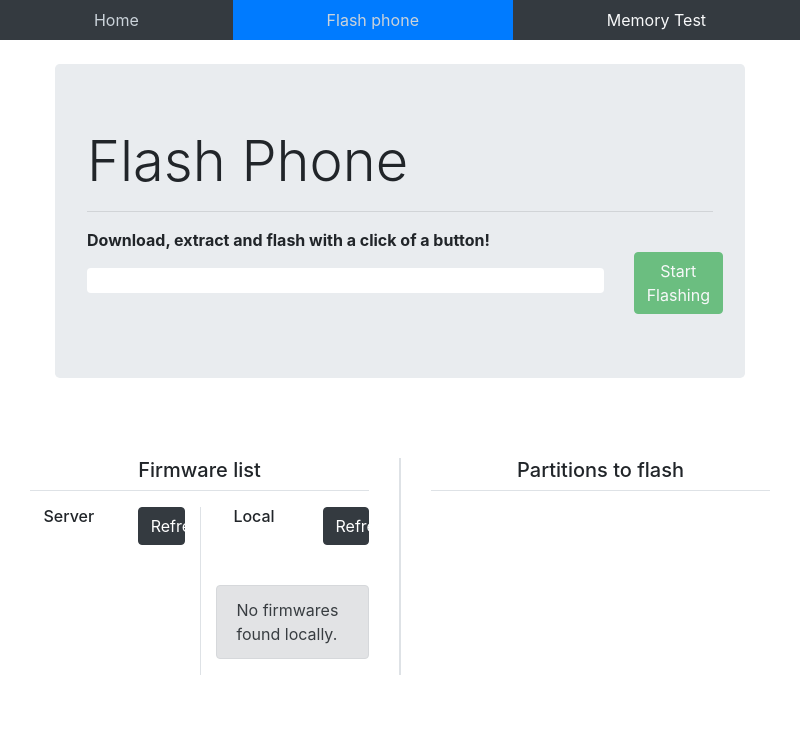
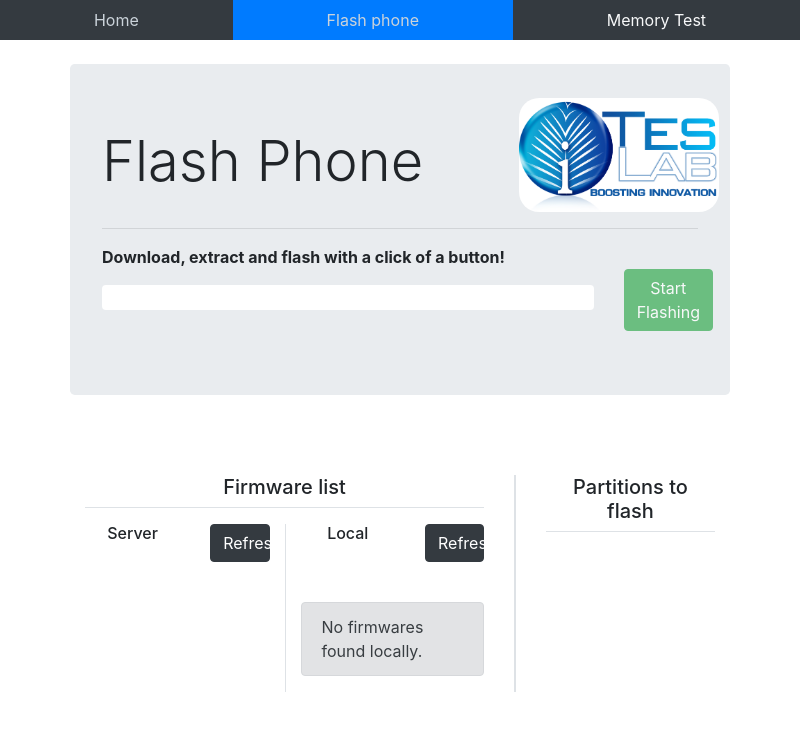
Before and after one commit to ilyes42/ites-flashtool-client, an Electron app: page src/index.html in a window 800 px wide. Both pictures are taken after a click on the tab "Flash phone". Drawn offline with nearby package versions, Linux system fonts and the light colour scheme; no server answers.

Commit message:
Added iTesLab logo and some UI enhancements

```diff
--- a/src/index.html
+++ b/src/index.html
@@ -10,6 +10,8 @@
   </head>
 
   <body>
+    <div class="container">
+      <div class="container">
         <ul
           class="nav fixed-top nav-pills nav-fill bg-dark"
           id="pills-tab"
@@ -52,6 +54,7 @@
             >
           </li>
         </ul>
+      </div>
       <div class="tab-content mt-3" id="pills-tabContent">
         <!-- ####################################### HOME ########################################## -->
         <div
@@ -78,7 +81,20 @@
         >
           <div class="container pt-5">
             <div id="flash-jumbo" class="jumbotron">
+              <div class="row">
+                <div class="col-8">
                   <h1 class="display-4">Flash Phone</h1>
+                </div>
+                <div class="col-4">
+                  <div class="logo">
+                    <img
+                      class="logo-img"
+                      src="./assets/logoITESLAB.jpg"
+                      alt="logo"
+                    />
+                  </div>
+                </div>
+              </div>
               <hr />
               <div class="row">
                 <div class="col-10">
@@ -100,7 +116,11 @@
                   </div>
                 </div>
                 <div class="col-2">
-                <button id="start-flash" class="btn btn-success mt-4" disabled>
+                  <button
+                    id="start-flash"
+                    class="btn btn-success mt-4"
+                    disabled
+                  >
                     Start Flashing
                   </button>
                   <!-- <button onclick="test()">test</button> -->
@@ -110,7 +130,7 @@
           </div>
           <div class="container-fluid pt-5">
             <div class="row">
-            <div class="col-6 border-right">
+              <div class="col-8 border-right">
                 <div class="container h-50">
                   <div class="container border-bottom mb-3">
                     <h5 class="text-center">Firmware list</h5>
@@ -154,7 +174,7 @@
                   </div>
                 </div>
               </div>
-            <div class="col-6 border-left">
+              <div class="col-4 border-left">
                 <div class="container h-50">
                   <div class="container border-bottom mb-3">
                     <h5 class="text-center">Partitions to flash</h5>
@@ -179,6 +199,7 @@
           </div>
         </div>
       </div>
+    </div>
     <script src="./renderer.js"></script>
   </body>
 </html>
--- a/src/renderer.js
+++ b/src/renderer.js
@@ -7,9 +7,7 @@ const request = require("request");
 const onezip = require("onezip");
 const glob = require("glob");
 const progress = require("progress-stream");
-const cmd = require("node-cmd");
-const { spawn, exec, execFile } = require("child_process");
-const PowerShell = require("node-powershell");
+const { execFile } = require("child_process");
 
 const downloadsPath = path.resolve(__dirname, "../downloadedFirmwares");
 const unzipPath = path.resolve(__dirname, "../extractedFirmwares");
--- a/src/style.css
+++ b/src/style.css
@@ -13,3 +13,21 @@ body {
   height: 800px;
   border: none;
 }
+
+/* .logo {
+  background-image: url(./assets/logoITESLAB.jpg);
+  margin-top: -50px;
+  padding: 5px;
+  border-radius: 50px;
+  width: 200px;
+  height: 200px;
+  background-position: center;
+  background-size: contain;
+  background-repeat: no-repeat;
+} */
+
+.logo-img {
+  width: 200px;
+  margin-top: -30px;
+  border-radius: 20px;
+}
```
Also changed, not shown: src/assets/logoITESLAB.jpg (added). Lines whose indentation alone changed are shown as unchanged.
